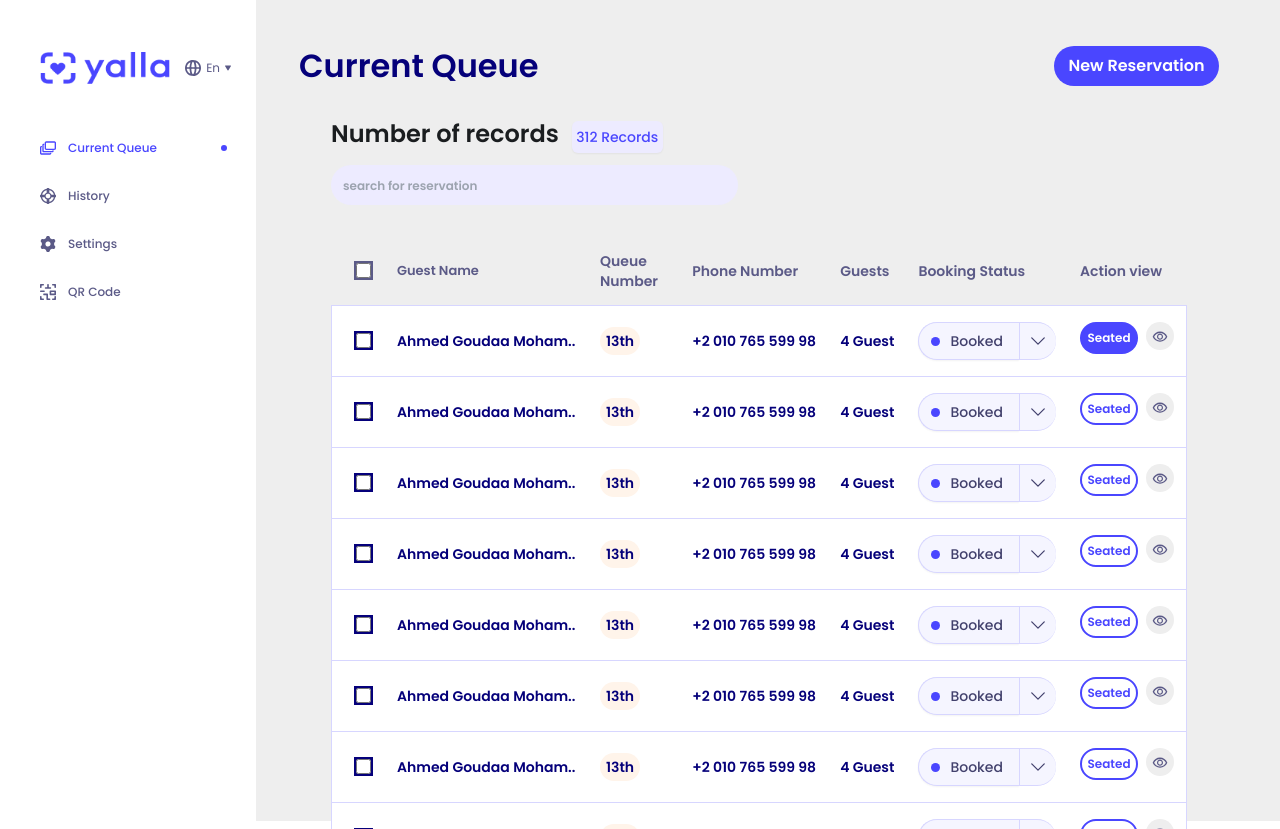
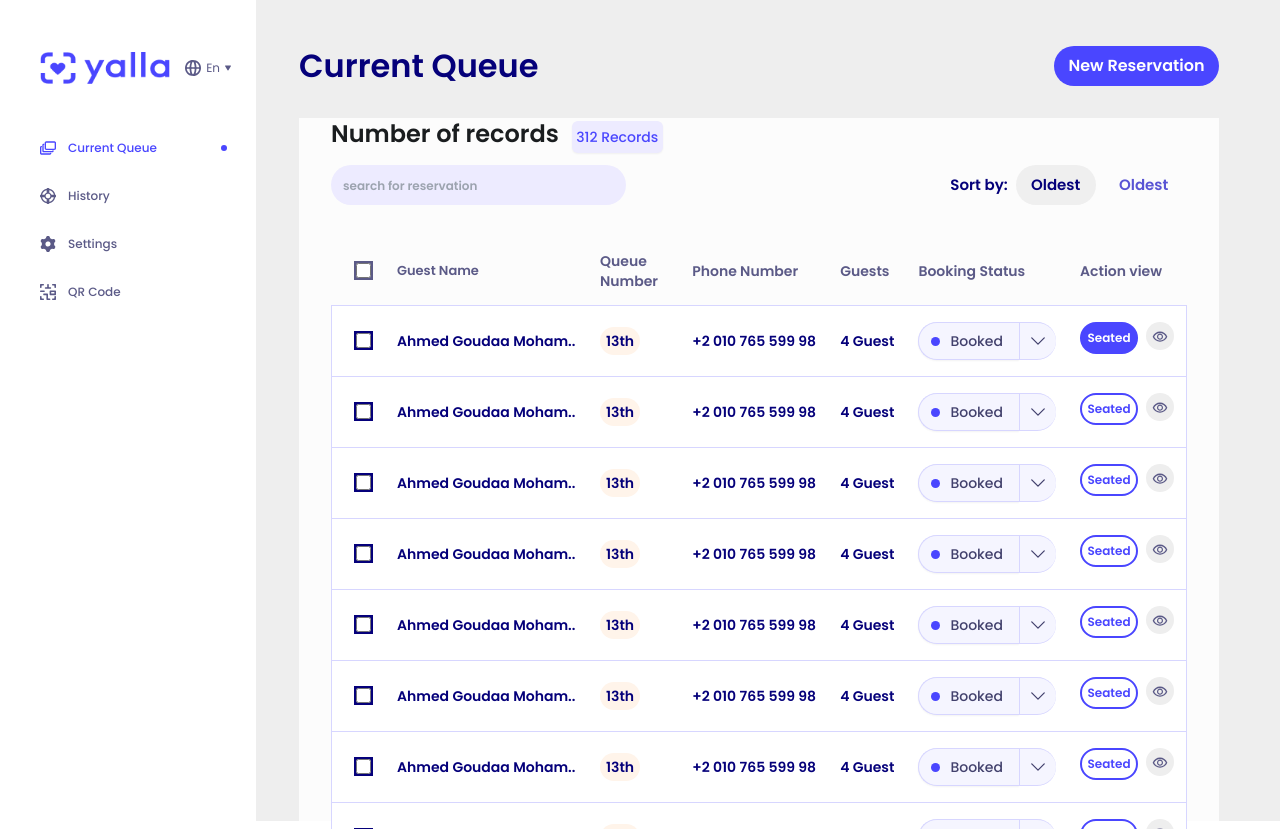
Before and after one commit to l-shirinyan/waiting-list-admin, a React (Vite) app: page / in a window 1280 px wide. Built offline with nearby package versions, Linux system fonts and the light colour scheme.

Commit message:
some changes on current queue page table

```diff
--- a/src/components/home/CurrentQueueListing.tsx
+++ b/src/components/home/CurrentQueueListing.tsx
@@ -47,7 +47,7 @@ const CurrentQueueListing = () => {
           New Reservation
         </button>
       </div>
-      <div className='px-4 sm:px-6 lg:px-8'>
+      <div className='px-4 bg-grey-10 sm:px-6 lg:px-8'>
         <div className='sm:flex sm:items-center'>
           <div className='sm:flex-auto'>
             <span className='text-2xl font-semibold leading-8 text-grey-900'>
@@ -62,7 +62,8 @@ const CurrentQueueListing = () => {
           </div>
           <div className='mt-4 sm:mt-0 sm:ml-16 sm:flex-none'></div>
         </div>
-        <div className='mt-3'>
+        <div className='mt-3 flex justify-between items-center'>
+          <div>
             <input
               type='text'
               name='search'
@@ -70,6 +71,16 @@ const CurrentQueueListing = () => {
               className='block w-full px-3 max-w-[407px] h-10 rounded-full bg-purple-500 text-xs text-semibold placeholder:text-xs placeholder:font-semibold sm:text-sm'
               placeholder='search for reservation'
             />
+          </div>
+          <div className='flex w-full gap-2 items-center justify-center max-w-[240px]'>
+            <h3 className='text-blue text-[15px] font-semibold leading-6'>Sort by:</h3>
+            <div className='w-full max-w-[80px] h-10 bg-grey-50 flex justify-center items-center rounded-[48px]'>
+              <span className='text-blue text-[15px] leading-6 font-semibold'>Oldest</span>
+            </div>
+            <div className='w-full max-w-[80px] h-10  flex justify-center items-center rounded-[48px]'>
+              <span className='text-purple-pink text-[15px] leading-6 font-semibold'>Oldest</span>
+            </div>
+          </div>
         </div>
         <div className='mt-8 flex flex-col'>
           <div className='h-[calc(100vh-200px)] -my-2 -mx-4 sm:-mx-6 lg:-mx-8 pb-[120px] overflow-y-auto'>
--- a/tailwind.config.cjs
+++ b/tailwind.config.cjs
@@ -14,6 +14,8 @@ module.exports = {
         'yellow-100': '#FFF4EA',
         'purple-50': '#F5F4FF',
         'purple-500': '#EDEBFF',
+        'grey-50': ' #EFEFEF',
+        'grey-10': '#FCFCFC',
       },
       borderColor: {
         purple: '#4A46FF',
@@ -21,6 +23,7 @@ module.exports = {
         grey: '#D7D6FF',
       },
       textColor: {
+        'purple-pink': '#5954D4',
         purple: '#4A46FF',
         red: '#FF1717',
         grey: '#AAAAAA',
```
Lines whose indentation alone changed are shown as unchanged.
